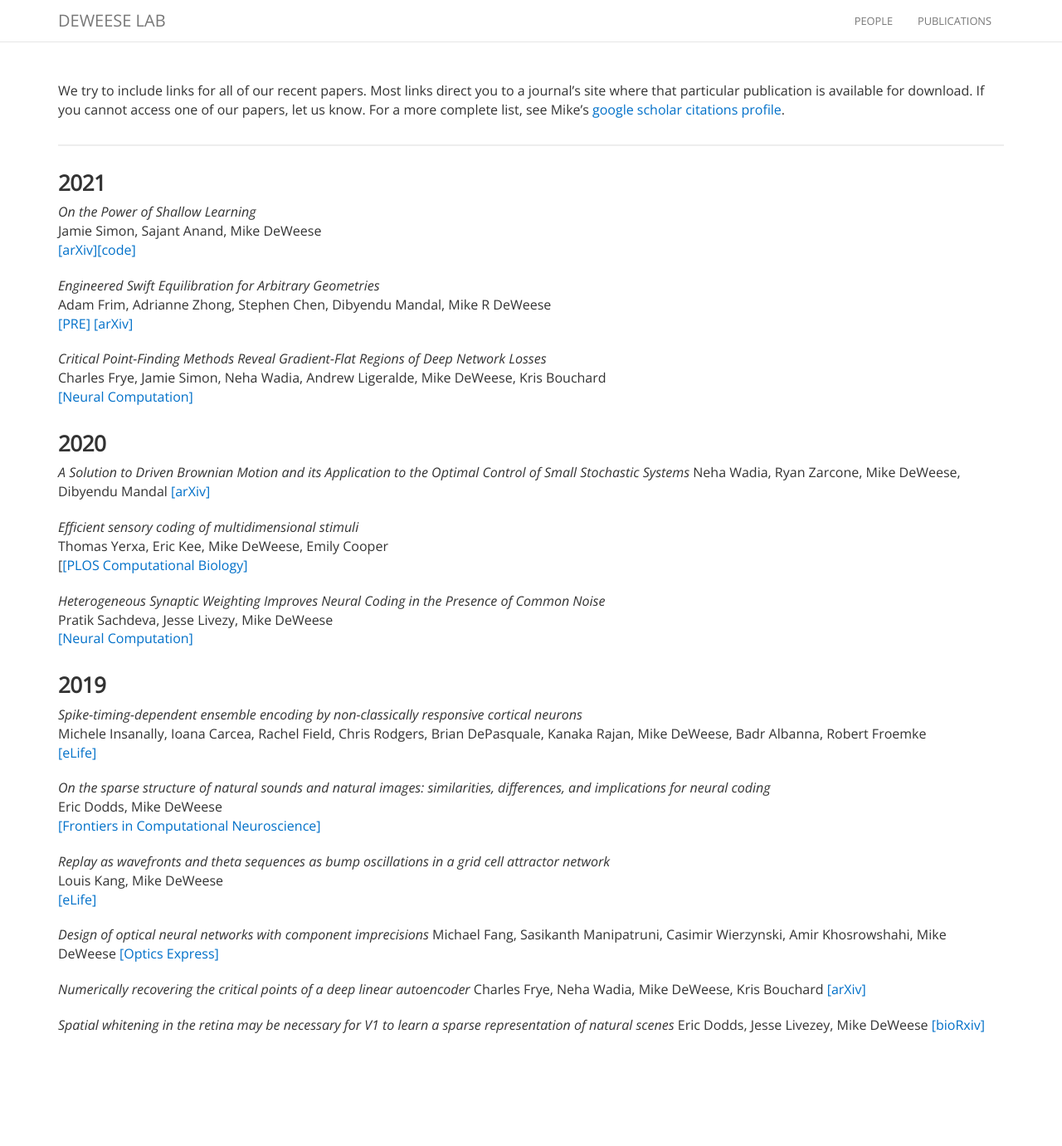
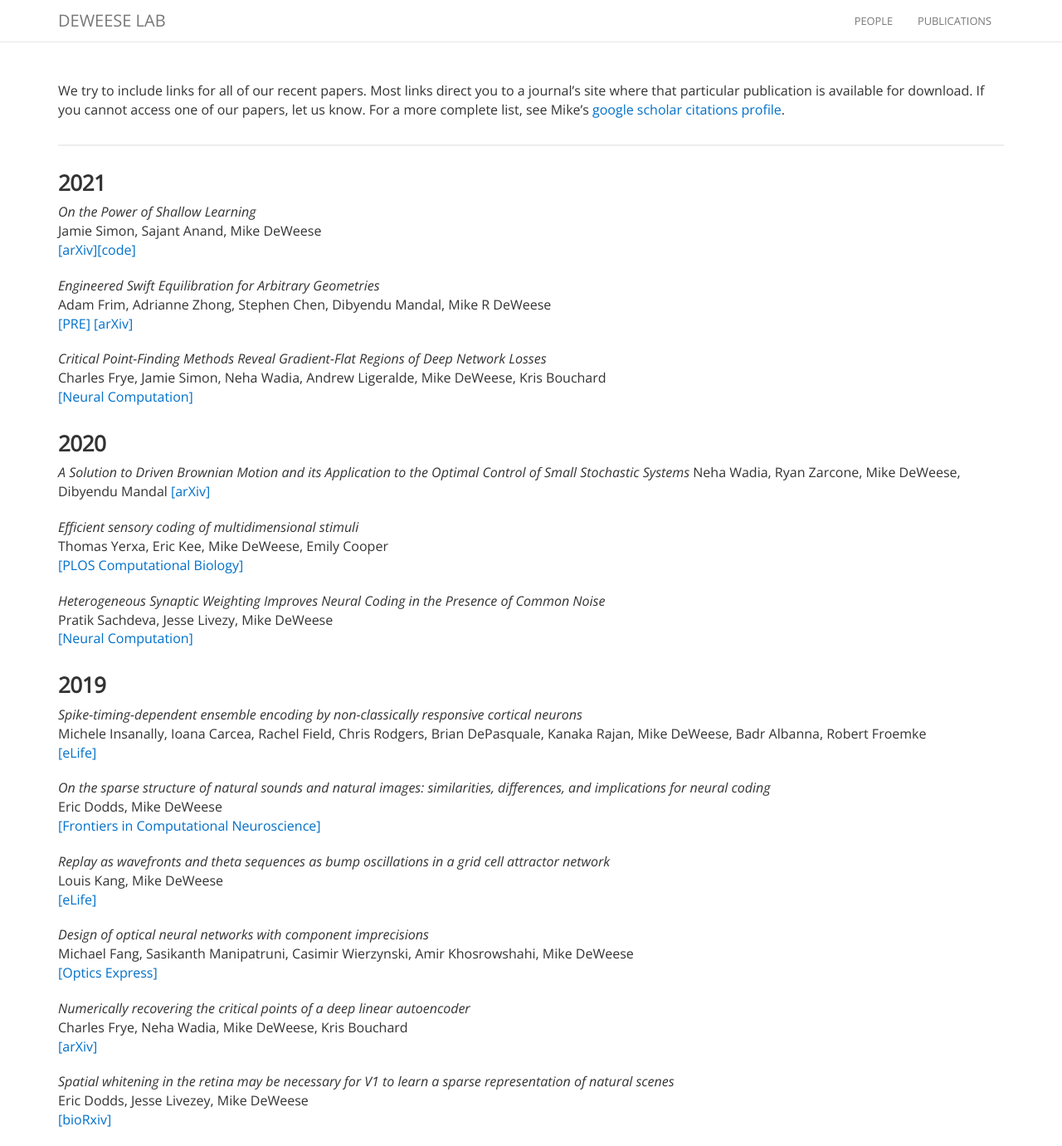
Before and after one commit to deweese-lab/deweese-lab.github.io, a Jekyll site: the page built from publications.md, in a window 1280 px wide and 1381 px high. Shown: the whole window at 83% size. Built offline with Jekyll 4.4.1, drawn with Linux system fonts in a browser that asks for light colours; nearby versions of some CDN libraries.

Commit message:
added folks

```diff
--- a/publications.md
+++ b/publications.md
@@ -29,7 +29,7 @@
 
 _Efficient sensory coding of multidimensional stimuli_<br>
 Thomas Yerxa, Eric Kee, Mike DeWeese, Emily Cooper<br>
-[[[PLOS Computational Biology]](https://journals.plos.org/ploscompbiol/article?id=10.1371/journal.pcbi.1008146)
+[[PLOS Computational Biology]](https://journals.plos.org/ploscompbiol/article?id=10.1371/journal.pcbi.1008146)
 
 _Heterogeneous Synaptic Weighting Improves Neural Coding in the Presence of Common Noise_<br>
 Pratik Sachdeva, Jesse Livezy, Mike DeWeese<br>
@@ -49,14 +49,14 @@
 Louis Kang, Mike DeWeese<br>
 [[eLife]](https://elifesciences.org/articles/46351)
 
-_Design of optical neural networks with component imprecisions_
- Michael Fang, Sasikanth Manipatruni, Casimir Wierzynski, Amir Khosrowshahi, Mike DeWeese
+_Design of optical neural networks with component imprecisions_<br>
+ Michael Fang, Sasikanth Manipatruni, Casimir Wierzynski, Amir Khosrowshahi, Mike DeWeese<br>
 [[Optics Express]](https://www.osapublishing.org/oe/fulltext.cfm?uri=oe-27-10-14009&id=411885)
 
-_Numerically recovering the critical points of a deep linear autoencoder_
-Charles Frye, Neha Wadia, Mike DeWeese, Kris Bouchard
+_Numerically recovering the critical points of a deep linear autoencoder_<br>
+Charles Frye, Neha Wadia, Mike DeWeese, Kris Bouchard<br>
 [[arXiv]](https://arxiv.org/abs/1901.10603)
 
-_Spatial whitening in the retina may be necessary for V1 to learn a sparse representation of natural scenes_
-Eric Dodds, Jesse Livezey, Mike DeWeese
+_Spatial whitening in the retina may be necessary for V1 to learn a sparse representation of natural scenes_<br>
+Eric Dodds, Jesse Livezey, Mike DeWeese<br>
 [[bioRxiv]](https://www.biorxiv.org/content/10.1101/776799v1.abstract)
```
Also changed, not shown: people.md (+1 -1 lines).
